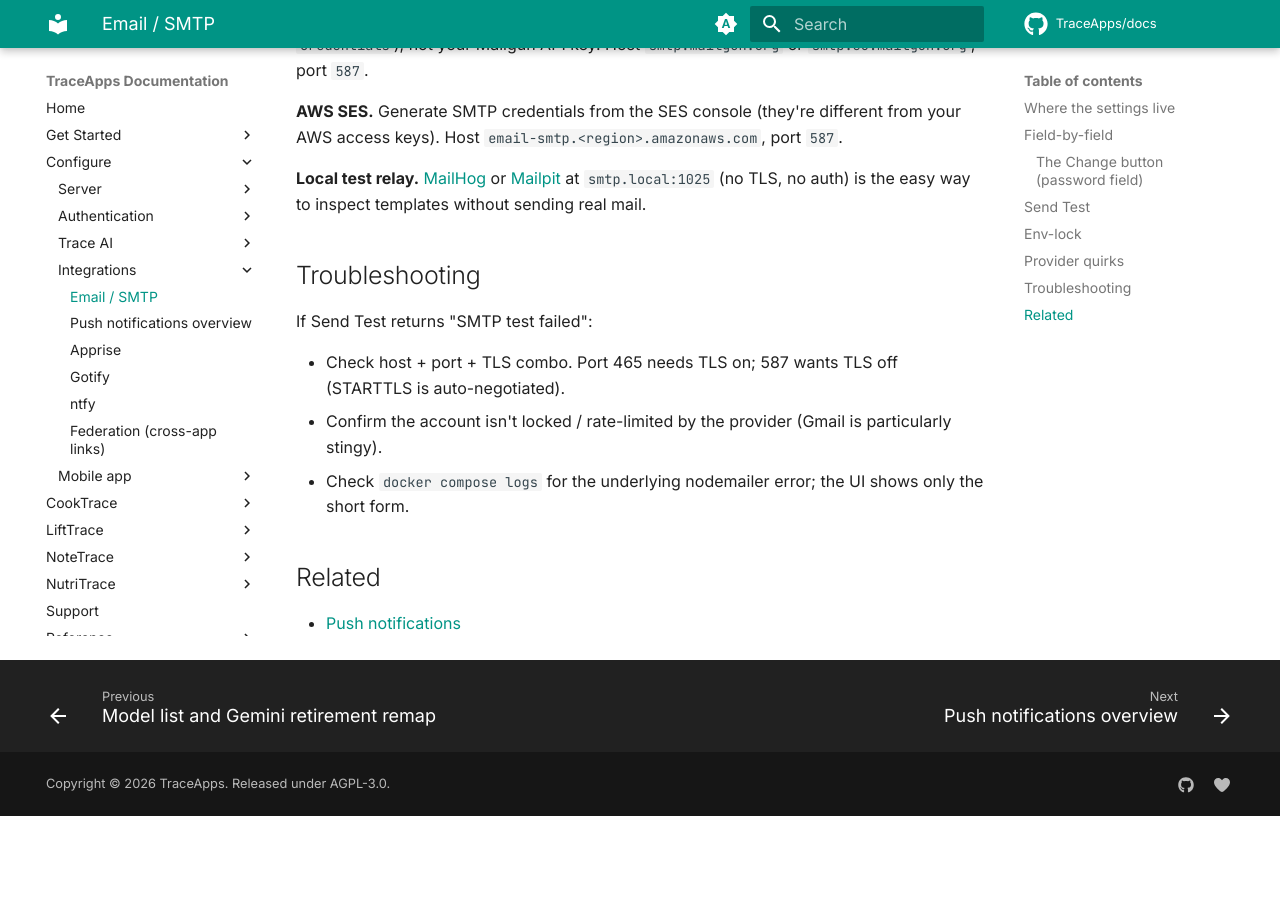
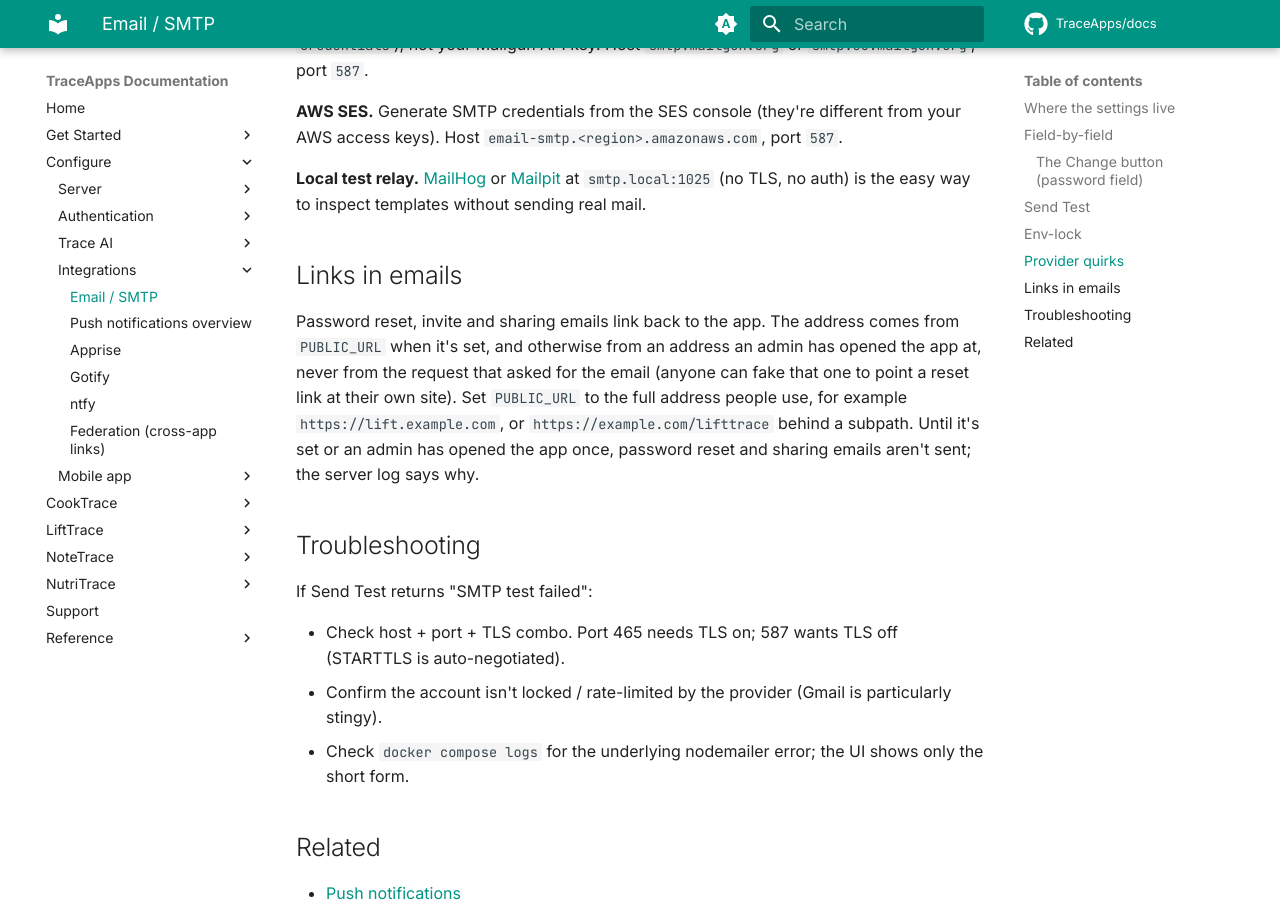
Before and after one commit to TraceApps/docs, an MkDocs documentation site: the page built from docs/integrations/smtp.md, in a window 1280 px wide and 900 px high, scrolled down 2528 px. Built offline with MkDocs 1.6.1 and Material for MkDocs 9.7.7, drawn with Linux system fonts in a browser that asks for light colours; comment, search, counter and statistics services are not loaded; before the commit the page ends 3344 px from its top, so only the background shows below that.

Commit message:
Document PUBLIC_URL: the address emailed links use

```diff
--- a/docs/integrations/smtp.md
+++ b/docs/integrations/smtp.md
@@ -64,6 +64,10 @@ Env vars take priority over anything already in `app_config`, and the seed runs
 
 **Local test relay.** [MailHog](https://github.com/mailhog/MailHog) or [Mailpit](https://github.com/axllent/mailpit) at `smtp.local:1025` (no TLS, no auth) is the easy way to inspect templates without sending real mail.
 
+## Links in emails
+
+Password reset, invite and sharing emails link back to the app. The address comes from `PUBLIC_URL` when it's set, and otherwise from an address an admin has opened the app at, never from the request that asked for the email (anyone can fake that one to point a reset link at their own site). Set `PUBLIC_URL` to the full address people use, for example `https://lift.example.com`, or `https://example.com/lifttrace` behind a subpath. Until it's set or an admin has opened the app once, password reset and sharing emails aren't sent; the server log says why.
+
 ## Troubleshooting
 
 If Send Test returns "SMTP test failed":
```
Also changed, not shown: docs/cooktrace/env-vars.md (+1 -1 lines), docs/notetrace/env-vars.md (+1 -0 lines), docs/self-hosting/env-vars.md (+1 -0 lines).
